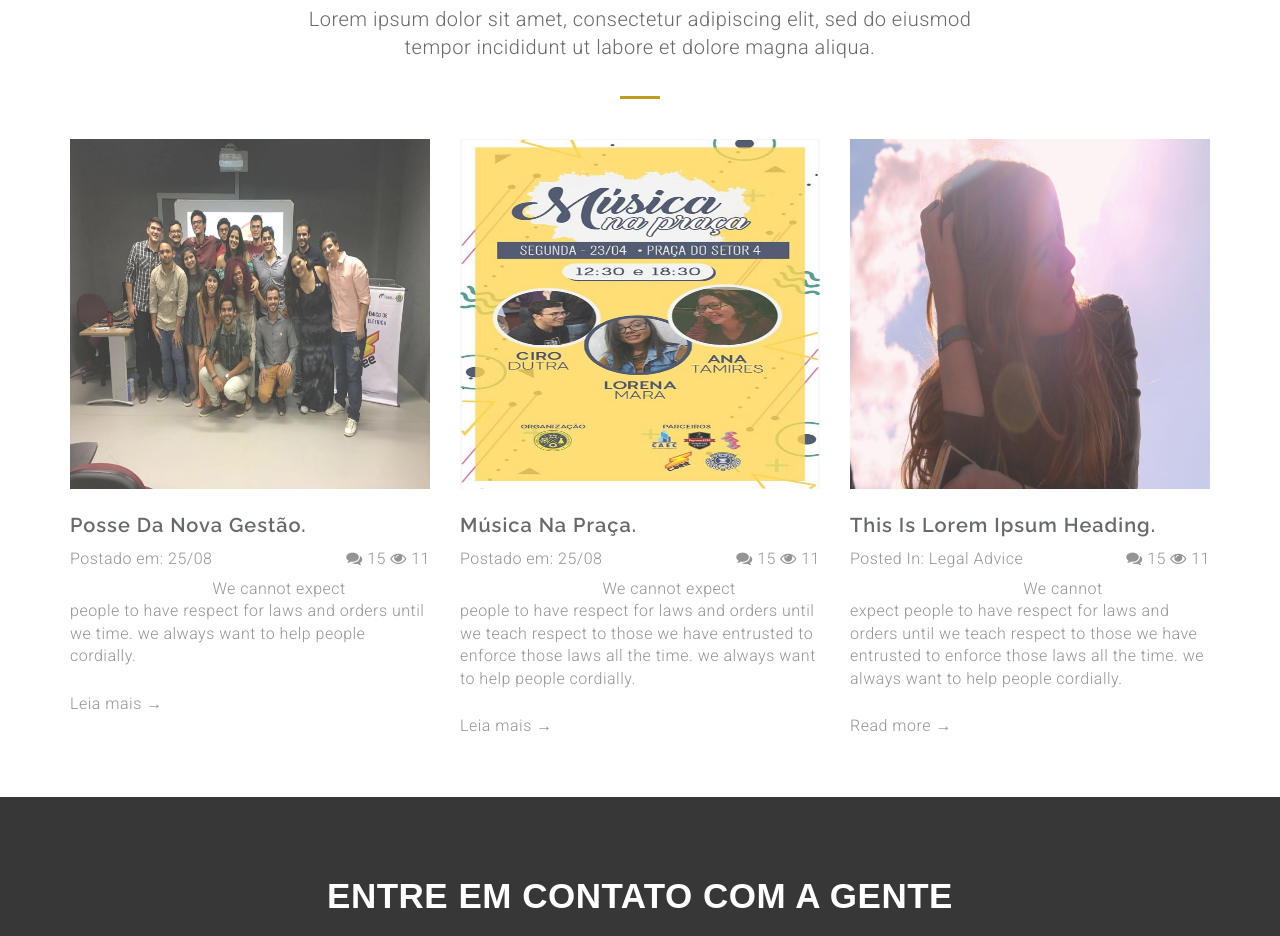
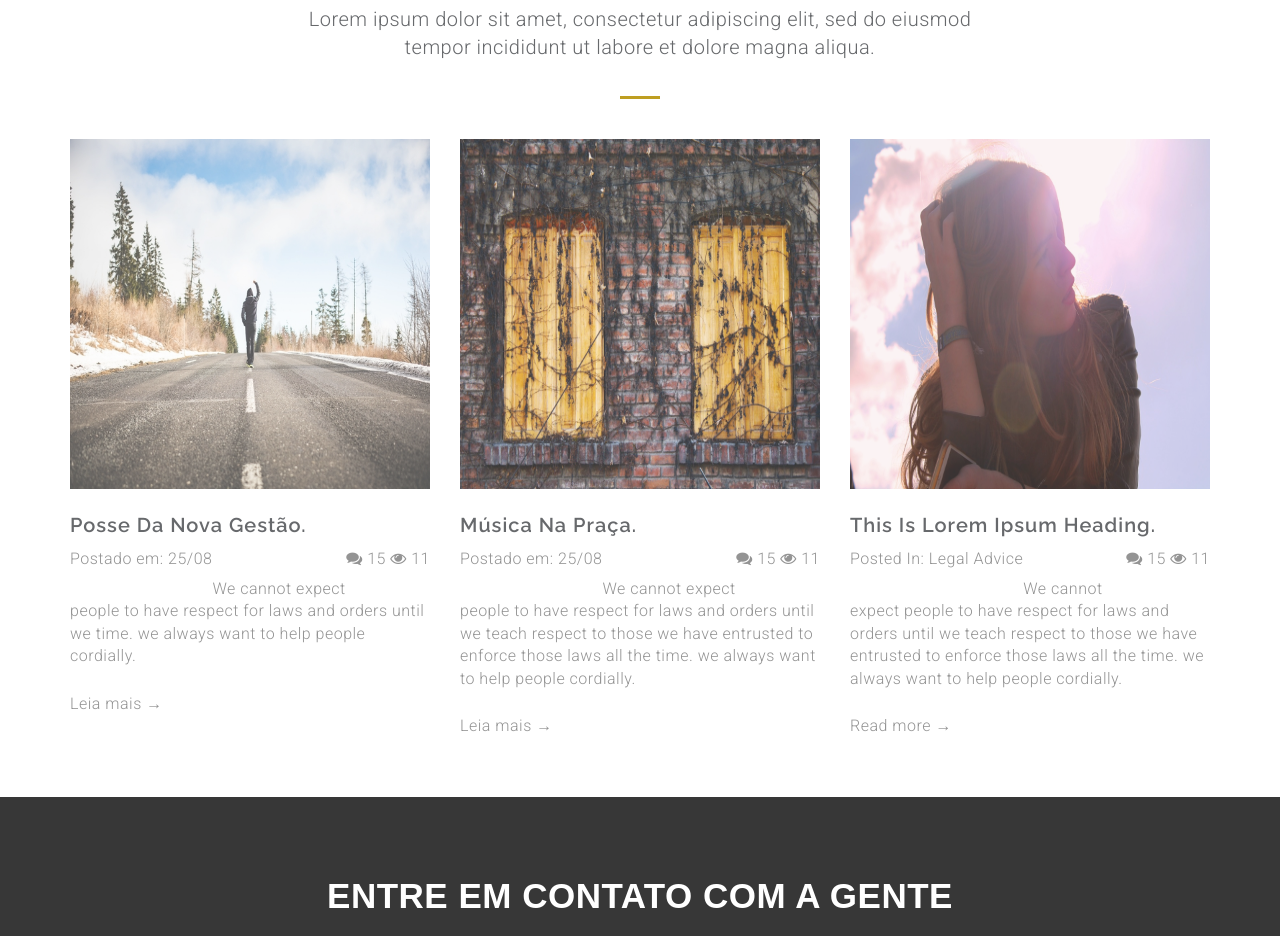
Before and after one commit to HugoSoaresFontes/caee, a plain HTML site: page index.html in a window 1280 px wide. Shown: the part 3000-3936 px from the top of the page. Drawn offline with Linux system fonts and the light colour scheme.

Commit message:
Update images

```diff
--- a/index.html
+++ b/index.html
@@ -284,7 +284,7 @@
             <div class="blog-sec">
               <div class="blog-img">
                 <a href="">
-                  <img src="img/posse.jpg" class="img-responsive index-bloh-img">
+                  <img src="img/about.jpg" class="img-responsive">
                 </a>
               </div>
               <div class="blog-info">
@@ -304,7 +304,7 @@
             <div class="blog-sec">
               <div class="blog-img">
                 <a href="">
-                  <img src="img/momento_cultural.jpg" class="img-responsive index-bloh-img" >
+                  <img src="img/blog02.jpg" class="img-responsive index-bloh-img" >
                 </a>
               </div>
               <div class="blog-info">
```
